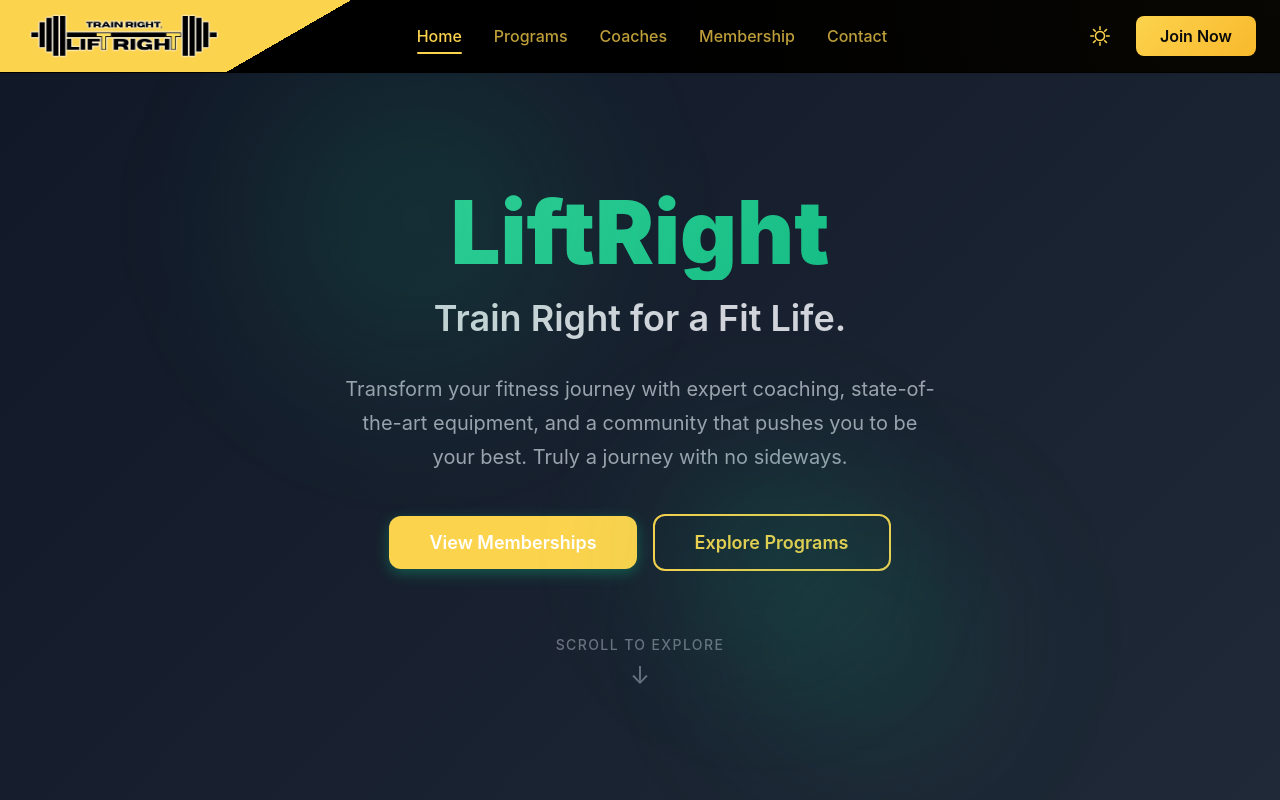
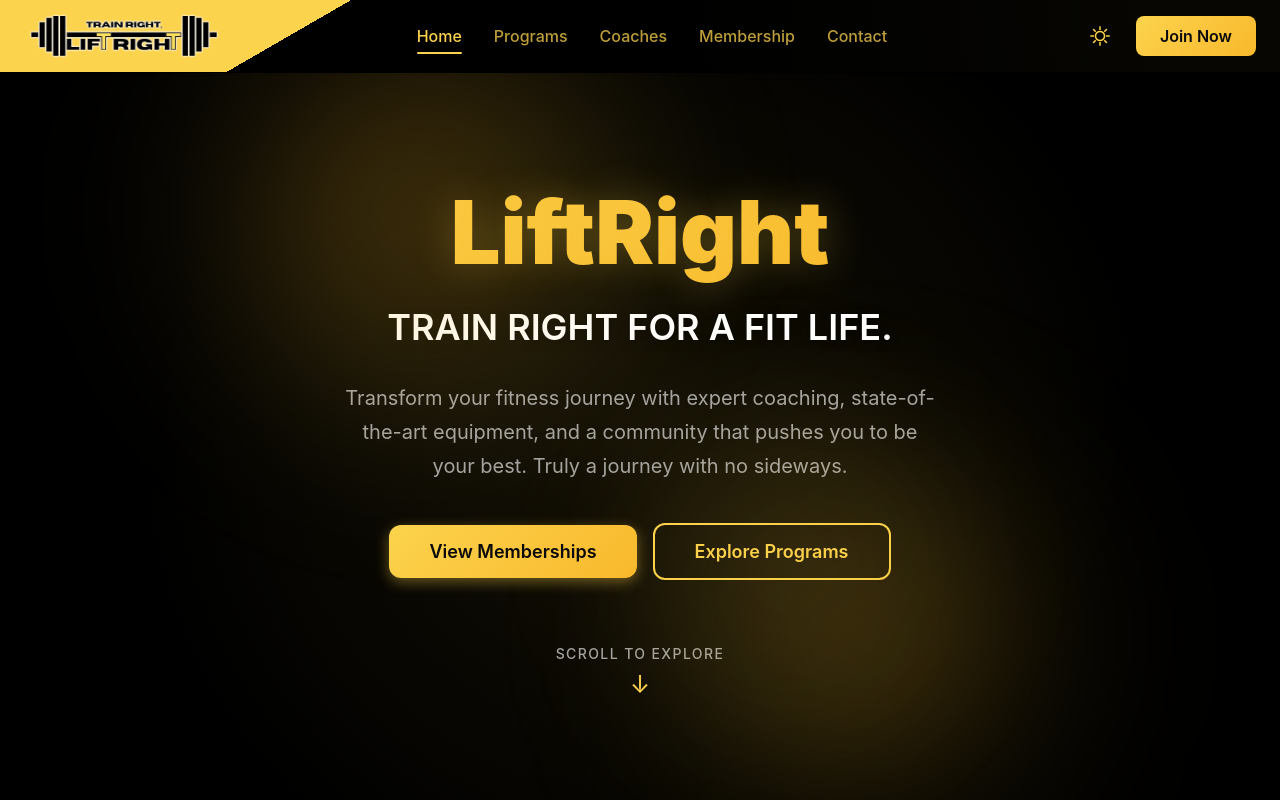
Before and after one commit to filsammy/lift-right-web-app, a React (Vite) app: page / in a window 1280 px wide. Shown: the top 800 px of the page. Built offline with nearby package versions, Linux system fonts and the light colour scheme.

Commit message:
refactor(ui): home page wip

```diff
--- a/src/components/home/Hero.css
+++ b/src/components/home/Hero.css
@@ -8,7 +8,16 @@
   align-items: center;
   justify-content: center;
   overflow: hidden;
-  background: linear-gradient(135deg, #111827 0%, #1f2937 100%);
+  background: #000000;
+}
+
+.hero::before {
+  content: '';
+  position: absolute;
+  inset: 0;
+  background: radial-gradient(circle at center, rgba(252, 211, 77, 0.08) 0%, transparent 70%);
+  pointer-events: none;
+  z-index: 1;
 }
 
 /* ============================================
@@ -43,21 +52,24 @@
 }
 
 .hero__title-main {
-  font-size: 3.5rem;
+  font-size: 3rem;
   font-weight: 900;
-  line-height: 1.1;
-  background: linear-gradient(135deg, #34d399, #10b981);
+  line-height: 1.3;
+  background: var(--gradient-yellow);
+  background-size: 200% 200%;
   -webkit-background-clip: text;
   -webkit-text-fill-color: transparent;
   background-clip: text;
-  animation: slideInLeft 0.8s ease-out;
+  animation: slideInLeft 0.8s ease-out, gradient-shift 3s ease infinite;
+  text-shadow: 0 0 40px rgba(252, 211, 77, 0.3);
 }
 
 .hero__title-tagline {
-  font-size: 1.5rem;
+  font-size: 1.rem;
   font-weight: 600;
-  color: #d1d5db;
+  color: #ffffff;
   animation: slideInRight 0.8s ease-out;
+  text-shadow: 0 2px 10px rgba(0, 0, 0, 0.5);
 }
 
 /* ============================================
@@ -66,7 +78,7 @@
 .hero__description {
   font-size: 1.125rem;
   line-height: 1.7;
-  color: #9ca3af;
+  color: #a3a3a3;
   margin: 0 0 2.5rem 0;
   max-width: 600px;
   margin-left: auto;
@@ -93,34 +105,65 @@
   font-weight: 600;
   text-decoration: none;
   border-radius: 0.75rem;
-  transition: var(--transition-base);
+  transition: all 0.3s ease;
   white-space: nowrap;
   min-width: 200px;
+  position: relative;
+  overflow: hidden;
 }
 
 .hero__cta--primary {
-  background-color: var(--color-primary);
-  color: white;
-  box-shadow: 0 4px 14px rgba(16, 185, 129, 0.4);
+  background: var(--gradient-yellow);
+  background-size: 200% 200%;
+  color: #0a0a0a;
+  box-shadow: 0 4px 14px rgba(252, 211, 77, 0.4);
+  z-index: 1;
+}
+
+.hero__cta--primary::before {
+  content: '';
+  position: absolute;
+  inset: 0;
+  background: var(--gradient-yellow-reverse);
+  opacity: 0;
+  transition: opacity 0.3s ease;
+  z-index: -1;
+}
+
+.hero__cta--primary:hover::before {
+  opacity: 1;
 }
 
 .hero__cta--primary:hover {
-  background-color: var(--color-primary-hover);
   transform: translateY(-3px);
-  box-shadow: 0 6px 20px rgba(16, 185, 129, 0.6);
+  box-shadow: 0 6px 20px rgba(252, 211, 77, 0.6), 0 0 30px rgba(252, 211, 77, 0.4);
 }
 
 .hero__cta--secondary {
   background-color: transparent;
-  color: var(--color-primary);
-  border: 2px solid var(--color-primary);
+  color: #FCD34D;
+  border: 2px solid #FCD34D;
+}
+
+.hero__cta--secondary::before {
+  content: '';
+  position: absolute;
+  inset: 0;
+  background: var(--gradient-yellow);
+  opacity: 0;
+  transition: opacity 0.3s ease;
+  z-index: -1;
+}
+
+.hero__cta--secondary:hover::before {
+  opacity: 1;
 }
 
 .hero__cta--secondary:hover {
-  background-color: var(--color-primary);
-  color: white;
+  color: #0a0a0a;
+  border-color: #FCD34D;
   transform: translateY(-3px);
-  box-shadow: 0 6px 20px rgba(16, 185, 129, 0.4);
+  box-shadow: 0 6px 20px rgba(252, 211, 77, 0.4), 0 0 20px rgba(252, 211, 77, 0.3);
 }
 
 /* ============================================
@@ -131,7 +174,7 @@
   flex-direction: column;
   align-items: center;
   gap: 0.5rem;
-  color: #6b7280;
+  color: #737373;
   font-size: 0.875rem;
   animation: fadeIn 2s ease-out, bounce 2s infinite;
 }
@@ -140,10 +183,12 @@
   text-transform: uppercase;
   letter-spacing: 0.1em;
   font-weight: 500;
+  color: #a3a3a3;
 }
 
 .hero__scroll-icon {
   font-size: 1.5rem;
+  color: #FCD34D;
 }
 
 @keyframes bounce {
@@ -161,34 +206,36 @@
 .hero__decoration {
   position: absolute;
   border-radius: 50%;
-  background: radial-gradient(circle, rgba(16, 185, 129, 0.15), transparent);
-  filter: blur(60px);
+  background: radial-gradient(circle, rgba(252, 211, 77, 0.15), transparent);
+  filter: blur(80px);
   pointer-events: none;
   animation: float 6s ease-in-out infinite;
+  z-index: 0;
 }
 
 .hero__decoration--1 {
-  width: 400px;
-  height: 400px;
-  top: -100px;
-  left: -100px;
+  width: 500px;
+  height: 500px;
+  top: -150px;
+  left: -150px;
 }
 
 .hero__decoration--2 {
-  width: 300px;
-  height: 300px;
-  bottom: -50px;
-  right: -50px;
+  width: 400px;
+  height: 400px;
+  bottom: -100px;
+  right: -100px;
   animation-delay: 2s;
 }
 
 .hero__decoration--3 {
-  width: 250px;
-  height: 250px;
+  width: 300px;
+  height: 300px;
   top: 50%;
   left: 50%;
   transform: translate(-50%, -50%);
   animation-delay: 4s;
+  background: radial-gradient(circle, rgba(252, 211, 77, 0.1), transparent);
 }
 
 @keyframes float {
@@ -196,8 +243,19 @@
     transform: translateY(0) scale(1);
   }
   50% {
-    transform: translateY(-20px) scale(1.05);
+    transform: translateY(-30px) scale(1.1);
   }
+}
+
+/* Additional decorative glow */
+.hero__decoration--1::after,
+.hero__decoration--2::after {
+  content: '';
+  position: absolute;
+  inset: 20%;
+  border-radius: 50%;
+  background: radial-gradient(circle, rgba(245, 158, 11, 0.2), transparent);
+  filter: blur(40px);
 }
 
 /* ============================================
@@ -234,3 +292,51 @@
     font-size: 2.25rem;
   }
 }
+
+/* ============================================
+   ANIMATIONS (from global.css)
+   ============================================ */
+@keyframes fadeIn {
+  from {
+    opacity: 0;
+    transform: translateY(20px);
+  }
+  to {
+    opacity: 1;
+    transform: translateY(0);
+  }
+}
+
+@keyframes slideInLeft {
+  from {
+    opacity: 0;
+    transform: translateX(-30px);
+  }
+  to {
+    opacity: 1;
+    transform: translateX(0);
+  }
+}
+
+@keyframes slideInRight {
+  from {
+    opacity: 0;
+    transform: translateX(30px);
+  }
+  to {
+    opacity: 1;
+    transform: translateX(0);
+  }
+}
+
+@keyframes gradient-shift {
+  0% {
+    background-position: 0% 50%;
+  }
+  50% {
+    background-position: 100% 50%;
+  }
+  100% {
+    background-position: 0% 50%;
+  }
+}
--- a/src/components/home/Hero.tsx
+++ b/src/components/home/Hero.tsx
@@ -9,7 +9,7 @@ export default function Hero() {
           <h1 className="hero__title">
             <span className="hero__title-main">LiftRight</span>
             <span className="hero__title-tagline">
-              Train Right for a Fit Life.
+              TRAIN RIGHT FOR A FIT LIFE.
             </span>
           </h1>
 
```
